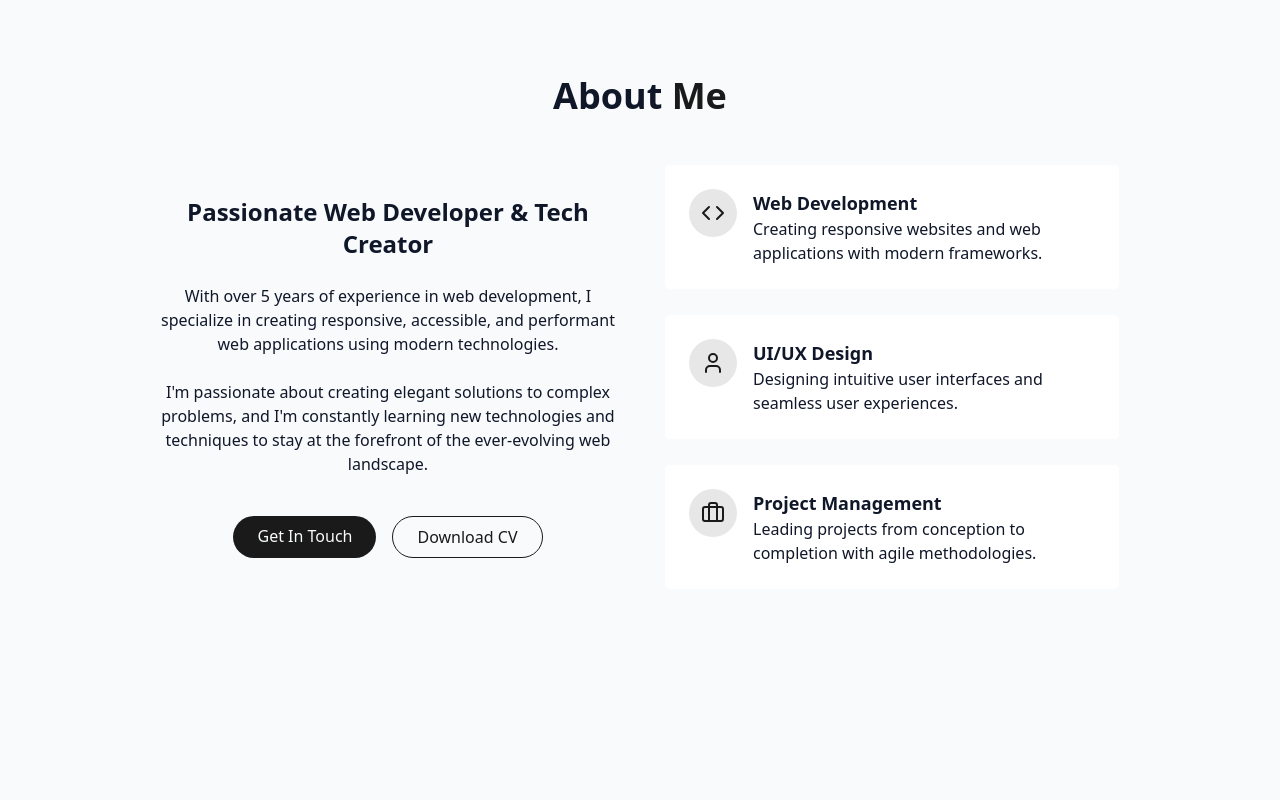
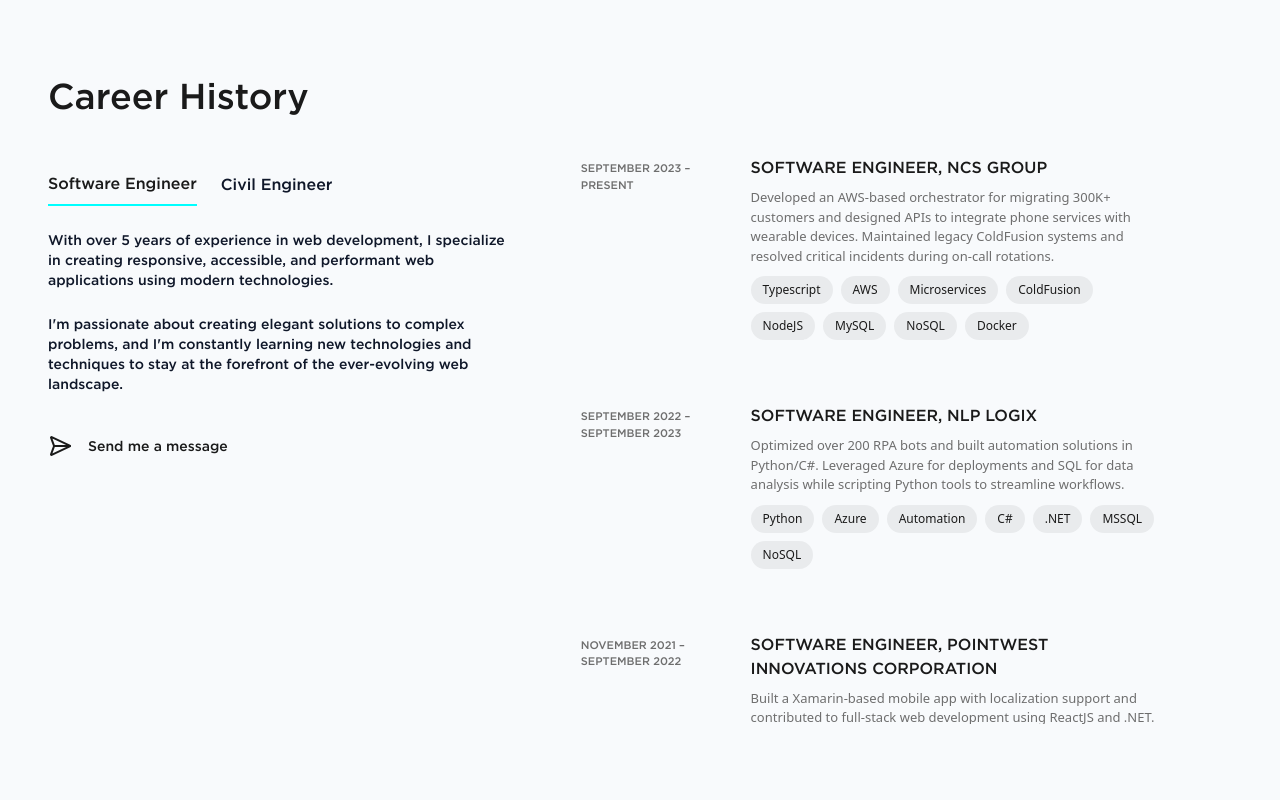
Before and after one commit to mimura-arieljr/chock, a React (Vite) app: page / in a window 1280 px wide. Shown: the part 820-1620 px from the top of the page. Before the commit the page ends 1506 px from the top, so only its background shows below. Built offline with nearby package versions, Linux system fonts and the light colour scheme.

Commit message:
CHCK: Added career section

```diff
--- a/src/components/CareerSection.tsx
+++ b/src/components/CareerSection.tsx
@@ -1,92 +1,133 @@
-import { Briefcase, Code, User } from "lucide-react";
+import { useState } from "react";
+import { SendHorizonal } from "lucide-react";
+
+type careerHistory = {
+  duration: string,
+  role: string,
+  description: string,
+  skills: string[]
+}
+
+const seCareerHistory: careerHistory[] = [
+  {
+    duration: "SEPTEMBER 2023 – PRESENT",
+    role: "SOFTWARE ENGINEER, NCS GROUP",
+    description: "Developed an AWS-based orchestrator for migrating 300K+ customers and designed APIs to integrate phone services with wearable devices. Maintained legacy ColdFusion systems and resolved critical incidents during on-call rotations.",
+    skills: ["Typescript", "AWS", "Microservices", "ColdFusion", "NodeJS", "MySQL", "NoSQL", "Docker"]
+  },
+  {
+    duration: "SEPTEMBER 2022 – SEPTEMBER 2023",
+    role: "SOFTWARE ENGINEER, NLP LOGIX",
+    description: "Optimized over 200 RPA bots and built automation solutions in Python/C#. Leveraged Azure for deployments and SQL for data analysis while scripting Python tools to streamline workflows.",
+    skills: ["Python", "Azure", "Automation", "C#", ".NET", "MSSQL", "NoSQL"]
+  },
+  {
+    duration: "NOVEMBER 2021 – SEPTEMBER 2022",
+    role: "SOFTWARE ENGINEER, POINTWEST INNOVATIONS CORPORATION",
+    description: "Built a Xamarin-based mobile app with localization support and contributed to full-stack web development using ReactJS and .NET. Successfully deployed an iOS application to the App Store.",
+    skills: ["C#", ".NET", "React", "Xamarin", "MSSQL"]
+  }
+];
+
+const ceCareerHistory: careerHistory[] = [
+  {
+    duration: "MAY 2021 – NOVEMBER 2021",
+    role: "PLANNING ENGINEER, DATEM INCORPORATED",
+    description: "Develops project timelines and milestones, tracks critical activities to mitigate delays, and implements recovery plans or time extension claims when necessary.",
+    skills: ["AutoCAD", "PrimaveraP6", "Project Planning", "EOT", "Vertical Construction"]
+  },
+  {
+    duration: "JANUARY 2020 – MAY 2021",
+    role: "PROJECT AND SALES ENGINEER, BMB STEEL PHILIPPINES",
+    description: "Secures new projects through client meetings and company marketing, while overseeing awarded projects from tender to completion to ensure successful delivery.",
+    skills: ["AutoCAD", "Sales Engineering", "Project Management"]
+  }
+];
 
 export const CareerSection = () => {
+  const [careerType, setCareerType] = useState<"SE" | "CE">("SE");
   return (
-    <section id="about" className="py-24 px-4 relative">
-      {" "}
-      <div className="container mx-auto max-w-5xl">
-        <h2 className="text-3xl md:text-4xl font-bold mb-12 text-center">
-          About <span className="text-primary"> Me</span>
+    <section id="Career" className="py-24 px-4 relative">
+      <div className="container mx-auto md:max-w-8xl">
+        <h2 className="text-3xl md:text-4xl font-gotham text-primary mb-12 text-start">
+          Career History
         </h2>
 
-        <div className="grid grid-cols-1 md:grid-cols-2 gap-12 items-center">
-          <div className="space-y-6">
-            <h3 className="text-2xl font-semibold">
-              Passionate Web Developer & Tech Creator
-            </h3>
-
-            <p className="text-muted-foreground">
-              With over 5 years of experience in web development, I specialize
-              in creating responsive, accessible, and performant web
-              applications using modern technologies.
-            </p>
-
-            <p className="text-muted-foreground">
-              I'm passionate about creating elegant solutions to complex
-              problems, and I'm constantly learning new technologies and
-              techniques to stay at the forefront of the ever-evolving web
-              landscape.
-            </p>
-
-            <div className="flex flex-col sm:flex-row gap-4 pt-4 justify-center">
-              <a href="#contact" className="cosmic-button">
-                {" "}
-                Get In Touch
-              </a>
-
-              <a
-                href=""
-                className="px-6 py-2 rounded-full border border-primary text-primary hover:bg-primary/10 transition-colors duration-300"
+        {/* Career Description Section */}
+        <div className="grid grid-cols-1 lg:grid-cols-[1fr_1.5fr] gap-3 text-start">
+          <div>
+            <div className="mb-6 flex gap-4">
+              <button
+                onClick={() => setCareerType("SE")}
+                className={`py-2 text-left font-gotham ${careerType === "SE" ? "border-b-2 border-b-accent text-primary" : "bg-none"
+                  }`}
               >
-                Download CV
-              </a>
+                Software Engineer
+              </button>
+              <button
+                onClick={() => setCareerType("CE")}
+                className={`px-2 py-2 text-left font-gotham ${careerType === "CE" ? "border-b-2 border-b-accent text-primary" : "bg-none"
+                  }`}
+              >
+                Civil Engineer
+              </button>
             </div>
+            {careerType === "SE" ? (
+              <div className="space-y-6">
+                <p className="font-gotham text-sm">
+                  With over 5 years of experience in web development, I specialize in creating responsive,
+                  accessible, and performant web applications using modern technologies.
+                </p>
+                <p className="font-gotham text-sm">
+                  I'm passionate about creating elegant solutions to complex problems, and I'm constantly
+                  learning new technologies and techniques to stay at the forefront of the ever-evolving web
+                  landscape.
+                </p>
+                <div className="invisible lg:visible flex items-center gap-4 pt-4 transition-colors">
+                  <SendHorizonal className="text-accent-themed"></SendHorizonal>
+                  <a href="#contact" className="font-gotham text-accent-themed text-sm">Send me a message</a>
+                </div>
+              </div>
+            ) : (
+              <div className="space-y-6">
+                <p className="font-gotham text-sm">
+                  I started my career in the civil engineering industry where I was involved in planning,
+                  design, and supervision of construction projects.
+                </p>
+                <p className="font-gotham text-sm">
+                  My experience taught me strong problem-solving skills, working with teams on-site, and
+                  dealing with real-world structural challenges.
+                </p>
+                <div className="invisible lg:visible flex items-center gap-4 pt-4 transition-colors">
+                  <SendHorizonal className="text-accent-themed"></SendHorizonal>
+                  <a href="#contact" className="font-gotham text-accent-themed text-sm">Send me a message</a>
+                </div>
+              </div>
+            )}
           </div>
 
-          <div className="grid grid-cols-1 gap-6">
-            <div className="gradient-border p-6 card-hover">
-              <div className="flex items-start gap-4">
-                <div className="p-3 rounded-full bg-primary/10">
-                  <Code className="h-6 w-6 text-primary" />
-                </div>
-                <div className="text-left">
-                  <h4 className="font-semibold text-lg"> Web Development</h4>
-                  <p className="text-muted-foreground">
-                    Creating responsive websites and web applications with
-                    modern frameworks.
-                  </p>
+          {/* Card Section */}
+          <div className="grid grid-cols-1 overflow-y-auto max-h-[600px] md:-mt-10 md:ml-5 lg:mr-9">
+            <span className="text-accent-themed text-[18px] lg:hidden font-gotham">Experience</span>
+            {(careerType === "SE" ? seCareerHistory : ceCareerHistory).map((item, idx) => (
+              <div key={idx} className="p-8 card-hover flex gap-8">
+                <div className="w-1/4 font-gotham text-secondary text-[11px] mt-1">{item.duration}</div>
+                <div className="w-3/4">
+                  <h4 className="font-gotham text-primary text-[14px] md:text-[16px]">{item.role}</h4>
+                  <p className="text-secondary text-[13px] mt-2">{item.description}</p>
+                  <div className="flex flex-wrap gap-2 pt-2.5">
+                    {item.skills.map((skill, i) => (
+                      <span
+                        key={i}
+                        className="bg-secondary/10 text-primary px-3 py-1.5 rounded-full text-xs"
+                      >
+                        {skill}
+                      </span>
+                    ))}
+                  </div>
                 </div>
               </div>
-            </div>
-            <div className="gradient-border p-6 card-hover">
-              <div className="flex items-start gap-4">
-                <div className="p-3 rounded-full bg-primary/10">
-                  <User className="h-6 w-6 text-primary" />
-                </div>
-                <div className="text-left">
-                  <h4 className="font-semibold text-lg">UI/UX Design</h4>
-                  <p className="text-muted-foreground">
-                    Designing intuitive user interfaces and seamless user
-                    experiences.
-                  </p>
-                </div>
-              </div>
-            </div>
-            <div className="gradient-border p-6 card-hover">
-              <div className="flex items-start gap-4">
-                <div className="p-3 rounded-full bg-primary/10">
-                  <Briefcase className="h-6 w-6 text-primary" />
-                </div>
-
-                <div className="text-left">
-                  <h4 className="font-semibold text-lg">Project Management</h4>
-                  <p className="text-muted-foreground">
-                    Leading projects from conception to completion with agile
-                    methodologies.
-                  </p>
-                </div>
-              </div>
-            </div>
+            ))}
           </div>
         </div>
       </div>
--- a/src/components/SiteIcon.tsx
+++ b/src/components/SiteIcon.tsx
@@ -2,9 +2,9 @@
 
 export const SiteIconComponent = () => {
     return (
-        <div className="fixed left-6 top-10 md:left-12 md:top-15 z-40 transition-all duration-300">
+        <div className="fixed left-6 top-10 md:left-12 md:top-15 z-0 transition-all duration-300">
             <a href='#Home' className="">
-                <SiteIcon className="h-8 w-8 md:h-15 md:w-15 fill-current hover:text-accent transition" />
+                <SiteIcon className="h-10 w-10 md:h-15 md:w-15 fill-current hover:text-accent transition" />
             </a>
         </div>
     );
--- a/src/index.css
+++ b/src/index.css
@@ -21,6 +21,7 @@
   --color-primary: hsl(var(--primary));
   --color-secondary: hsl(var(--secondary));
   --color-accent: hsl(var(--accent));
+  --color-accent-themed: hsl(var(--accent-themed));
   --color-primary-foreground: hsl(var(--primary-foreground));
 
   --color-card: hsl(var(--card));
@@ -159,13 +160,14 @@
     --background: 222 47% 4%;
     --foreground: 213 31% 91%;
 
-    --card: 222 47% 8%;
+    --card: 0 0% 10%;
 
     --primary: 0 0% 100%;
     --secondary: 0 0% 63%;
     --primary-foreground: 213 31% 91%;
 
     --accent: 180 100% 50%;
+    --accent-themed: 180 100% 50%;
 
     --border: 217 33% 20%;
   }
@@ -174,13 +176,14 @@
     --background: 210 40% 98%;
     --foreground: 222 47% 11%;
 
-    --card: 0 0% 100%;
+    --card: 180 100% 50%;
 
     --primary: 0 0% 10%;
     --secondary: 0 0% 43%;
     --primary-foreground: 210 40% 98%;
 
     --accent: 180 100% 50%;
+    --accent-themed: 0 0% 10%;
 
     --border: 214 32% 91%;
   }
@@ -229,7 +232,7 @@
 }
 
 @utility card-hover {
-  @apply transition-transform duration-300 hover:scale-[1.02] hover:shadow-lg;
+  @apply transition-transform duration-500 hover:shadow-lg hover:bg-card/40 rounded-2xl;
 }
 
 @utility gradient-border {
--- a/src/pages/Home.tsx
+++ b/src/pages/Home.tsx
@@ -3,7 +3,7 @@
 import { SiteIconComponent } from "../components/SiteIcon"
 import { HeroSection } from "../components/HeroSection";
 import { CareerSection } from "../components/CareerSection";
-// import { SkillsSection } from "../components/SkillsSection";
+import { SkillsSection } from "../components/SkillsSection";
 // import { HoneycombBackground } from "../components/HoneycombBackground";
 // import { CursorGlow } from "../components/CursorGlow";
 
@@ -21,9 +21,9 @@
 
         {<HeroSection />}
 
-        {/* {<SkillsSection />} */}
+        {<CareerSection />}
 
-        {<CareerSection />}
+        {<SkillsSection />}
 
     </div>
 );
```
